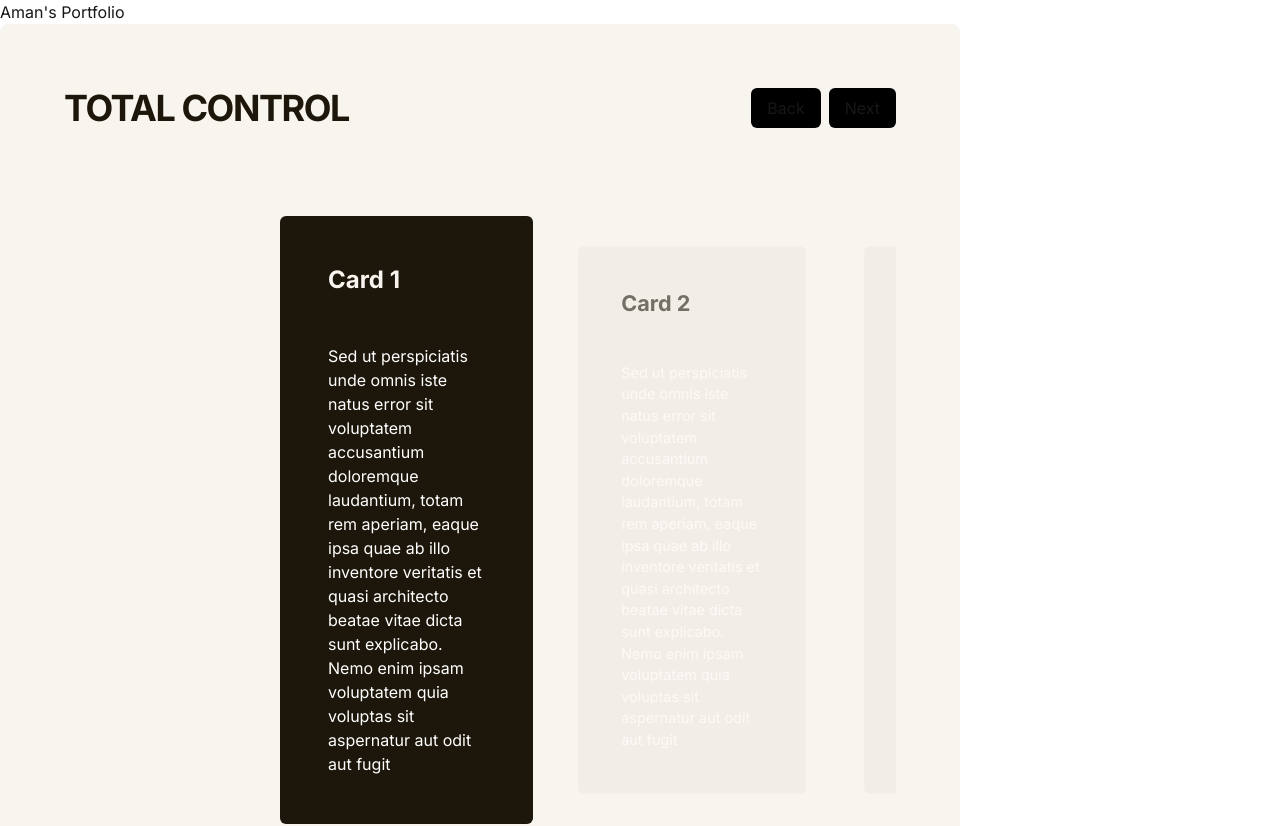
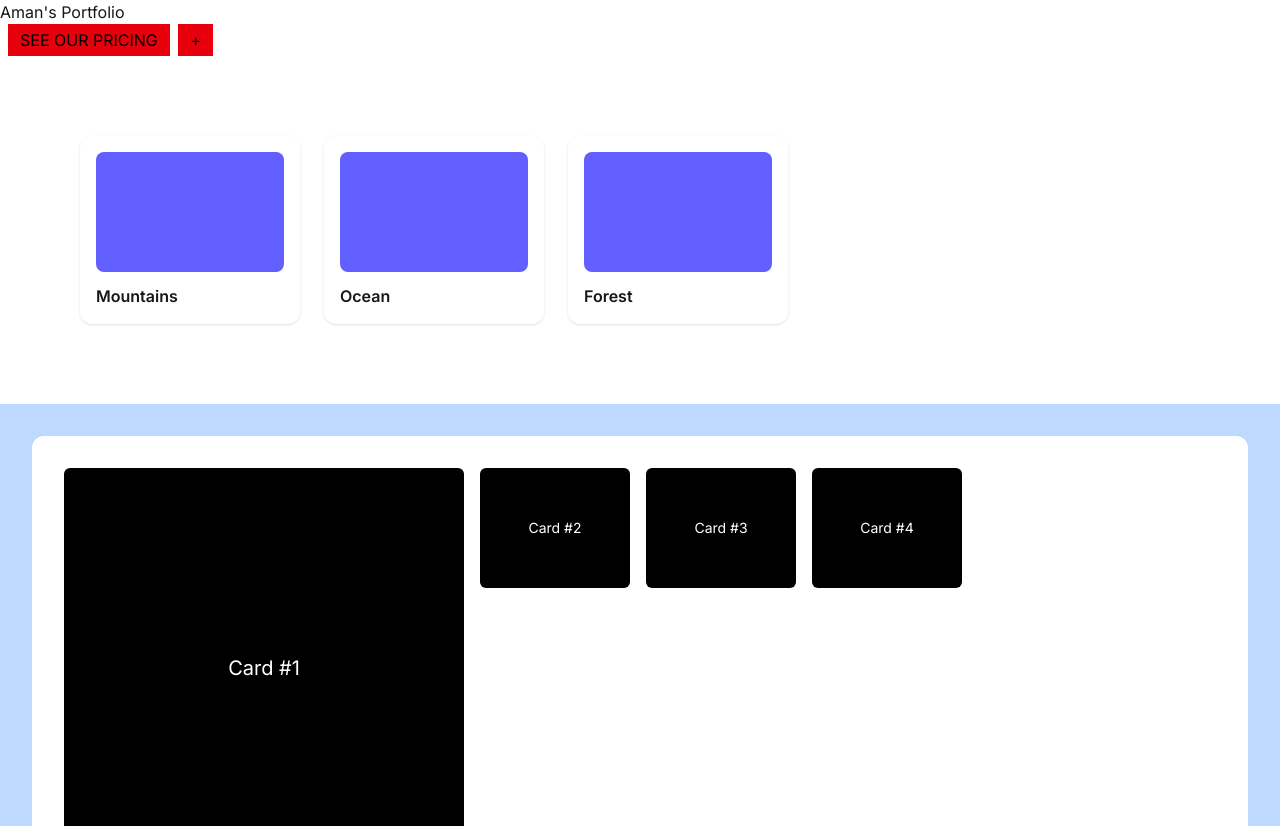
Before and after one commit to 11amanraj/portfolio-jan-26, a Next.js app: page / in a window 1280 px wide. Shown: the top 826 px of the page. Built offline with nearby package versions, Linux system fonts and the light colour scheme.

Commit message:
Created and added logic to HoverShiftButton component

```diff
--- /dev/null
+++ b/app/Components/Interactions/HoverShiftButton.tsx
@@ -0,0 +1,94 @@
+'use client'
+
+import { motion } from "framer-motion";
+
+const PLUS_WIDTH = 36;
+
+const containerLeft = {
+    rest: {
+        width: 0,
+    },
+    hover: {
+        width: PLUS_WIDTH,
+    }
+};
+
+const containerRight = {
+    rest: {
+        width: PLUS_WIDTH,
+    },
+    hover: {
+        width: 0,
+    }
+};
+
+const plusLeft = {
+    rest: {
+        scale: 0,
+        rotate: -90,
+        opacity: 0,
+    },
+    hover: {
+        scale: 1,
+        rotate: 0,
+        opacity: 1,
+    }
+};
+
+const plusRight = {
+    rest: {
+        scale: 1,
+        rotate: 0,
+        opacity: 1,
+    },
+    hover: {
+        scale: 0,
+        rotate: -90,
+        opacity: 0,
+    }
+};
+
+const HoverShiftButton = () => {
+    return (
+        <motion.button
+            className='cursor-pointer flex items-center gap-2'
+            initial="rest"
+            animate="rest"
+            whileHover="hover"
+        >
+            <motion.div
+                variants={containerLeft}
+                className="overflow-hidden flex items-center justify-center"
+                transition={{ duration: 0.35 }}
+            >
+                <motion.div
+                    className='bg-red-600 px-3 py-1 text-black'
+                    variants={plusLeft}
+                    transition={{ duration: 0.35 }}
+                >
+                    +
+                </motion.div>
+            </motion.div>
+
+            <div className='bg-red-600 px-3 py-1 text-black whitespace-nowrap'>
+                SEE OUR PRICING
+            </div>
+
+            <motion.div
+                variants={containerRight}
+                className="overflow-hidden flex items-center justify-center"
+                transition={{ duration: 0.25 }}
+            >
+                <motion.div
+                    className='bg-red-600 px-3 py-1 text-black'
+                    variants={plusRight}
+                    transition={{ duration: 0.25 }}
+                >
+                    +
+                </motion.div>
+            </motion.div>
+        </motion.button>
+    );
+};
+
+export default HoverShiftButton;
--- a/app/page.tsx
+++ b/app/page.tsx
@@ -3,6 +3,10 @@
 import Link from "next/link";
 import { motion } from "motion/react"
 import InteractiveCardScroll from "./Components/Interactions/InteractiveCardScroll";
+import ExpandingCard from "./Components/Interactions/ExpandingCard";
+import ExpandingCarousel from "./Components/Interactions/ExpandingCarousel";
+import RadialRevealCard from "./Components/Interactions/RadialRevealCard";
+import HoverShiftButton from "./Components/Interactions/HoverShiftButton";
 
 export default function Home() {
 
@@ -11,6 +15,11 @@
       <h1>
         Aman's Portfolio
       </h1>
+
+      <HoverShiftButton />
+      <ExpandingCard />
+      <ExpandingCarousel />
+      <RadialRevealCard />
 
       <InteractiveCardScroll />
 
```
